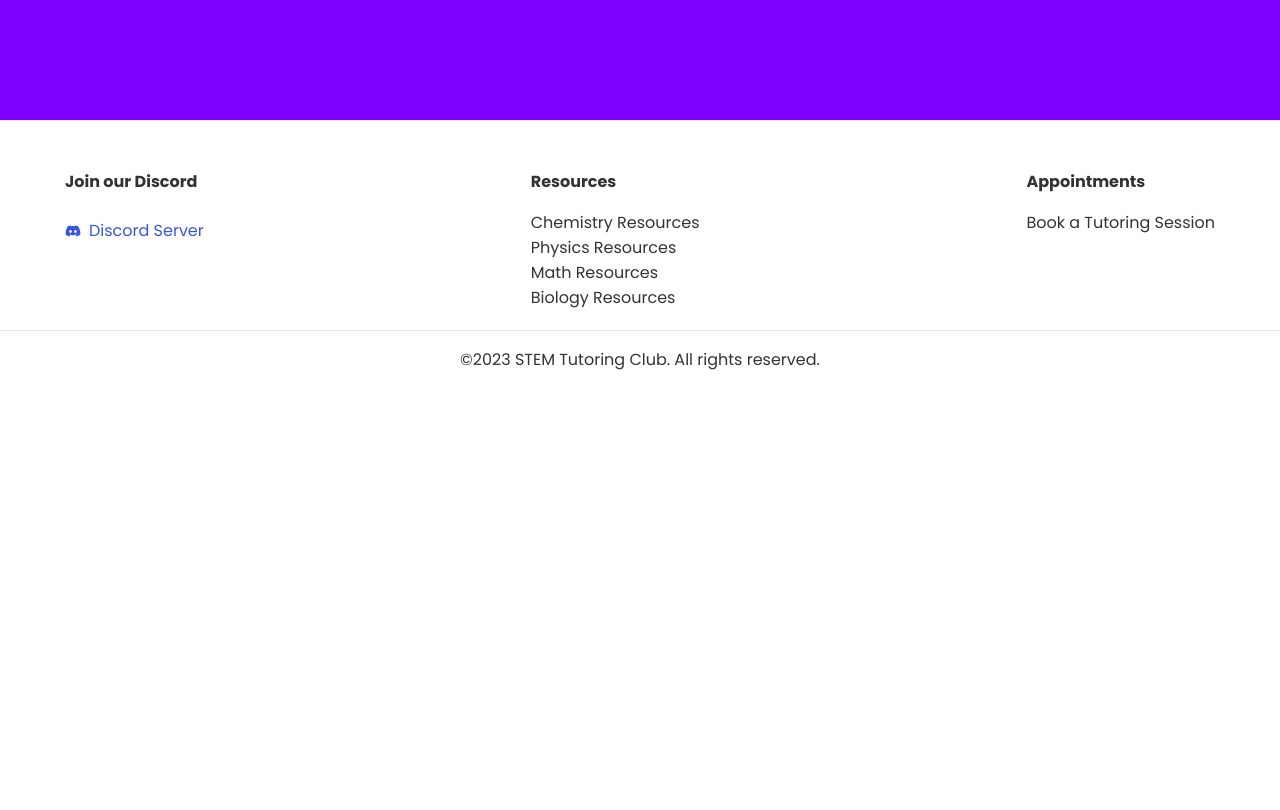
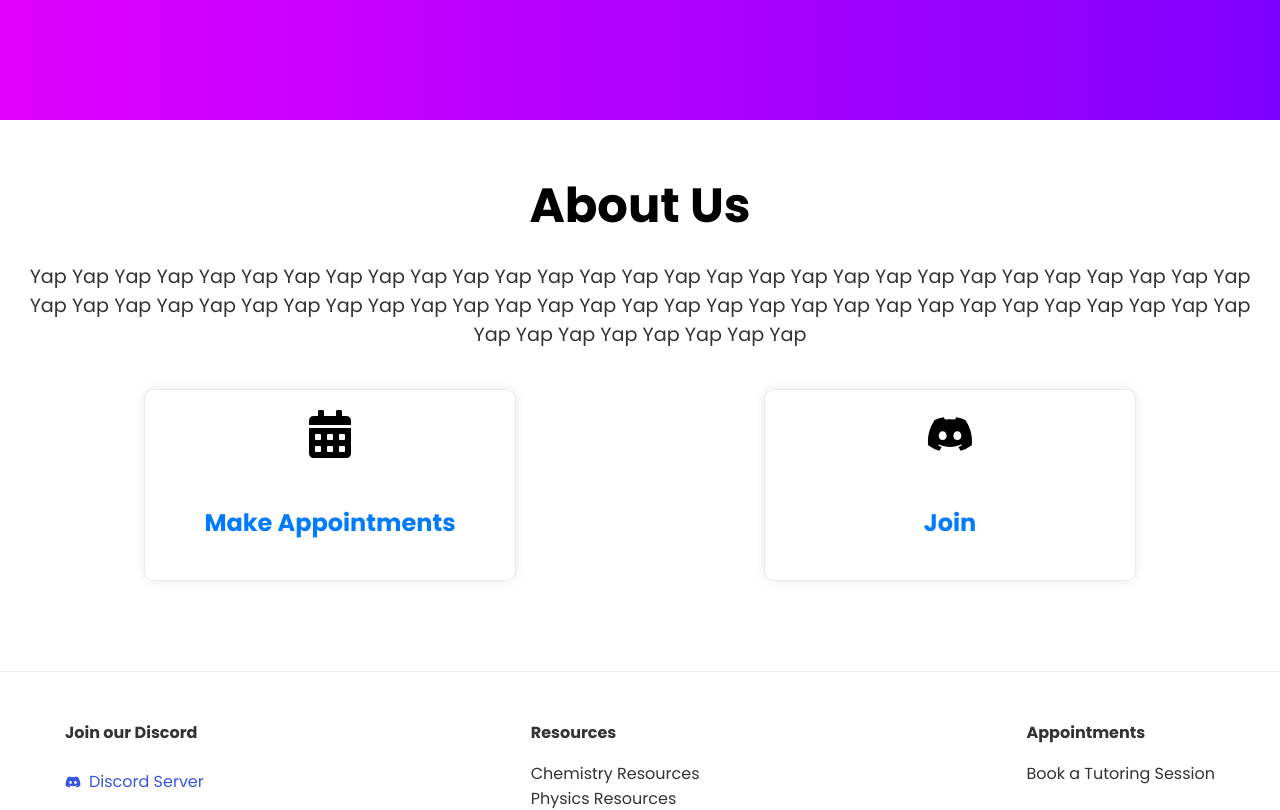
Before and after one commit to nytron88/stem-tutoring-website, a React (Create React App) app: page / in a window 1280 px wide. Shown: the part 600-1410 px from the top of the page. Before the commit the page ends 1014 px from the top, so only its background shows below. Built offline with nearby package versions, Linux system fonts and the light colour scheme.

Commit message:
herosection changes and aboutus addition

```diff
--- a/src/App.css
+++ b/src/App.css
@@ -1,5 +1,9 @@
 .App {
   text-align: center;
+}
+
+html {
+  scroll-behavior: smooth;
 }
 
 .App-logo {
--- /dev/null
+++ b/src/components/AboutUs.js
@@ -0,0 +1,29 @@
+import React from "react";
+import "./styles/AboutUs.css";
+import { FaCalendarAlt, FaMapMarkerAlt, FaDiscord } from "react-icons/fa";
+
+function AboutUs() {
+  return (
+    <div id="about" className="about-container">
+      <h1>About Us</h1>
+      <p>Yap Yap Yap Yap Yap Yap Yap Yap Yap Yap Yap Yap Yap Yap Yap Yap Yap Yap Yap Yap Yap Yap Yap Yap Yap Yap Yap Yap Yap Yap Yap Yap Yap Yap Yap Yap Yap Yap Yap Yap Yap Yap Yap Yap Yap Yap Yap Yap Yap Yap Yap Yap Yap Yap Yap Yap Yap Yap Yap Yap Yap Yap Yap Yap Yap Yap</p>
+      <div className="info-cards">
+        <div className="info-card">
+          <FaCalendarAlt className="icon" />
+          <a href="/appointments"><h3>Make Appointments</h3></a>
+        </div>
+        {/* <div className="info-card">
+          <FaMapMarkerAlt className="icon" />
+          <h3>Location</h3>
+          <p>Uplift North Hills Preparatory (606 E Royal Ln Irving, TX 75039)</p>
+        </div> */}
+        <div className="info-card">
+          <FaDiscord className="icon" />
+          <a href="https://discord.gg/UjQnfvvjd5"><h3>Join</h3></a>
+        </div>
+      </div>
+    </div>
+  );
+}
+
+export default AboutUs;
--- a/src/components/HeroSection.js
+++ b/src/components/HeroSection.js
@@ -5,8 +5,7 @@ function HeroSection() {
   return (
     <div className="hero-container">
       <h1>STEM Tutoring Club</h1>
-      <button>About Us</button>
-      <a href="/appointments"><button>Appointments</button></a>
+      <a href="#about"><button href="#about">About Us</button></a>
       <div className="subject-buttons">
         <a href="math-resources"><button className="subject-button ib-maths">Math</button></a>
         <a href="biology-resources"><button className="subject-button ib-biology">Biology</button></a>
--- /dev/null
+++ b/src/components/styles/AboutUs.css
@@ -0,0 +1,74 @@
+.about-container {
+    text-align: center;
+    padding: 50px 20px;
+    background-color: #fff; /* Assuming a light theme */
+  }
+
+  .about-container h1 {
+    font-size: 3rem;
+    margin-bottom: 20px;
+  }
+
+  .about-container p {
+    font-size: 1.2rem;
+    color: #333;
+    margin-bottom: 40px;
+  }
+
+  .info-cards {
+    display: flex;
+    justify-content: space-around;
+    margin-bottom: 40px;
+  }
+
+  .info-card {
+    width: 30%;
+    height: 20%;
+    border: 1px solid #eaeaea;
+    padding: 20px;
+    border-radius: 10px;
+    box-shadow: 0px 0px 10px rgba(0, 0, 0, 0.1);
+  }
+
+  .info-card h3 {
+    font-size: 1.5rem;
+    margin: 20px 0;
+  }
+
+  .info-card p {
+    font-size: 1rem;
+  }
+
+  .icon {
+    font-size: 3rem;
+    margin-bottom: 20px;
+  }
+
+  .about-container a {
+    color: #007bff;
+    text-decoration: none;
+    font-size: 1rem;
+    font-weight: bold;
+  }
+  .about-container a:hover {
+    color: #7F00FF;
+  }
+  /* Responsive design adjustments can be made as needed */
+  @media (max-width: 768px) {
+    .info-cards {
+      flex-direction: column;
+    }
+
+    .info-card {
+      width: 80%;
+      margin-bottom: 20px;
+    }
+
+    .about-container h1 {
+      font-size: 2.5rem;
+    }
+
+    .about-container p {
+      font-size: 1rem;
+    }
+  }
--- a/src/components/styles/HeroSection.css
+++ b/src/components/styles/HeroSection.css
@@ -7,10 +7,9 @@
     justify-content: center;
     align-items: center;
     color: white;
-    background: #7F00FF;  /* fallback for old browsers */
-    /* background: -webkit-linear-gradient(to right, #E100FF, #7F00FF);   */
-    /* background: linear-gradient(to right, #E100FF, #7F00FF);  */
-
+    background: #7F00FF;
+    background: -webkit-linear-gradient(to right, #E100FF, #7F00FF);
+    background: linear-gradient(to right, #E100FF, #7F00FF);
     text-align: center;
     padding: 0 20px;
     border-top: 1px solid #eaeaea;
--- a/src/routes/Home.js
+++ b/src/routes/Home.js
@@ -2,6 +2,7 @@ import React from "react";
 import "./styles/Home.css"
 import Navbar from "../components/Navbar";
 import HeroSection from "../components/HeroSection";
+import AboutUs from "../components/AboutUs";
 import Footer from "../components/Footer"
 
 function Home() {
@@ -9,6 +10,7 @@ function Home() {
         <React.Fragment>
             <Navbar />
             <HeroSection />
+            <AboutUs />
             <Footer />
         </React.Fragment>
     )
```
